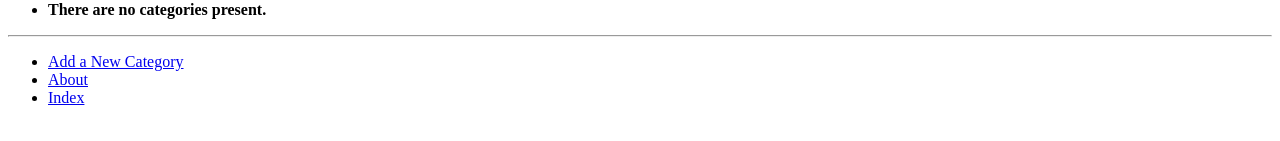
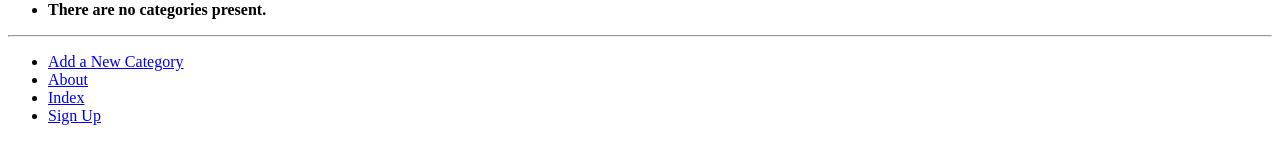
Before and after one commit to RIQIZHAO/tango_with_django_project, a Django app: page /rango/about/ in a window 1280 px wide; the page is wider, and only the part inside the window is pictured. Shown: the part 1692-1833 px from the top of that part. Before the commit the page ends 1797 px from the top of that part, so only its background shows below. Run offline with Django 3.2, Linux system fonts and the light colour scheme; data that the repository does not hold is empty.

Commit message:
update base.html

```diff
--- a/templates/rango/base.html
+++ b/templates/rango/base.html
@@ -31,6 +31,7 @@
                 <li><a href="{% url 'rango:add_category' %}">Add a New Category</a></li>
                 <li><a href="{% url 'rango:about' %}">About</a></li>
                 <li><a href="{% url 'rango:index' %}">Index</a></li>
+                <li><a href="{% url 'rango:register' %}">Sign Up</a></li>
             </ul>
         </div>
     </body>
```
